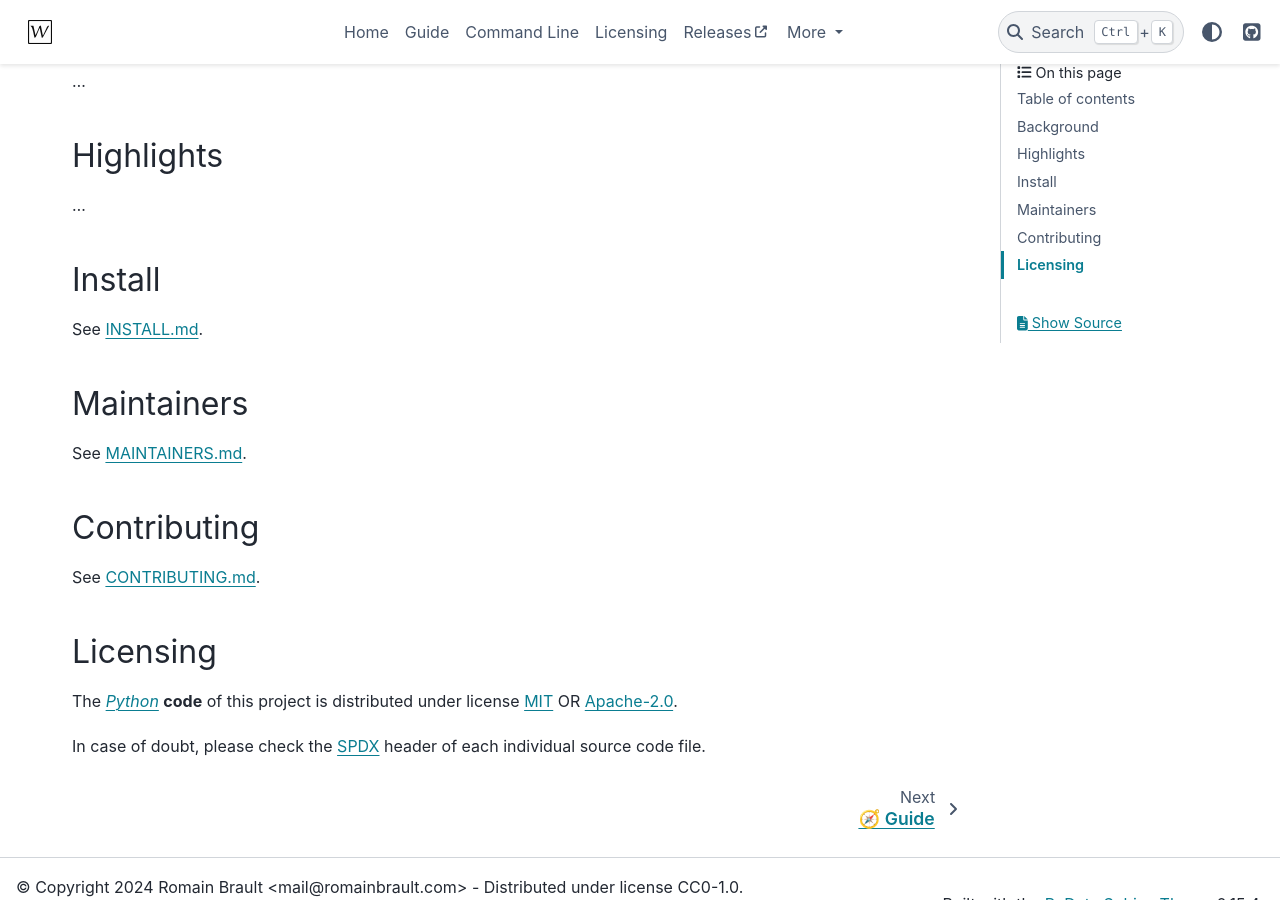
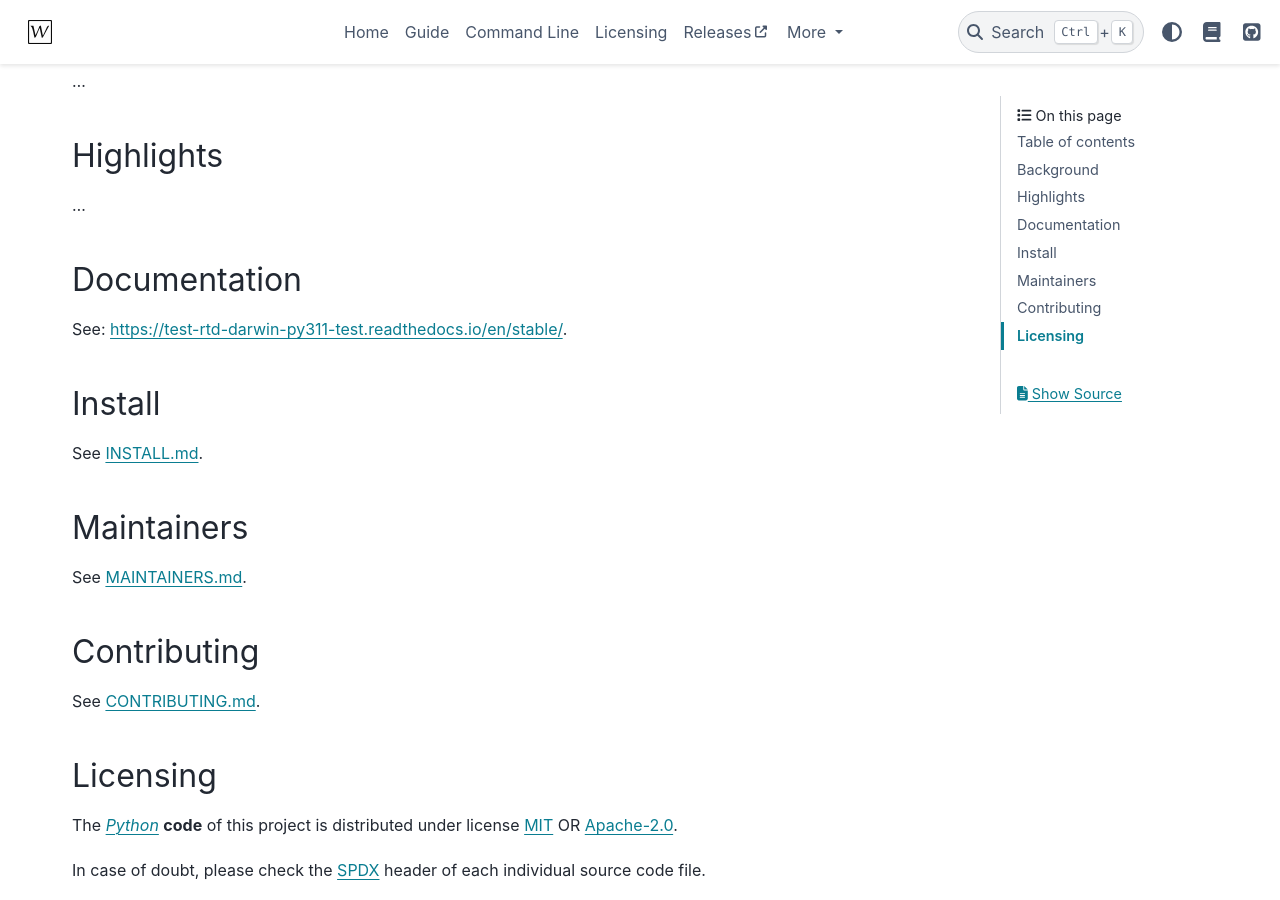
Before and after one commit to whiteprints-tests/test-rtd-darwin-py311-test, a Sphinx documentation site: the page built from docs/index.md, in a window 1280 px wide and 900 px high, scrolled down 786 px. Built offline with Sphinx 7.4.7 and the PyData theme 0.15.4, drawn with Linux system fonts in a browser that asks for light colours; pages that are not in the unit, such as notebooks, are missing from menus; comment, search, counter and statistics services are not loaded.

Commit message:
feat: ✨ add ReadTheDocs integration

```diff
--- a/README.md
+++ b/README.md
@@ -18,6 +18,7 @@
         <a href="https://spdx.org/licenses"><img alt="license badge" src="https://img.shields.io/badge/📝_License-MIT OR Apache--2.0-4CAF50.svg"/></a>
         <a href="https://github.com/whiteprints-tests/test-rtd-darwin-py311-test/discussions"><img alt="GitHub Discussions" src="https://img.shields.io/github/discussions/whiteprints-tests/test-rtd-darwin-py311-test.svg?logo=GitHub"></a>
         <a href="https://api.reuse.software/info/github.com/whiteprints-tests/test-rtd-darwin-py311-test"><img alt="REUSE status" src="https://api.reuse.software/badge/github.com/whiteprints-tests/test-rtd-darwin-py311-test"/></a>
+        <a href='https://readthedocs.org/projects/test-rtd-darwin-py311-test/'><img src='https://readthedocs.org/projects/test-rtd-darwin-py311-test/badge/?version=latest' alt='Documentation Status' /></a>
         <a href="https://www.contributor-covenant.org/version/2/1/code_of_conduct/"><img alt="contributor covenant badge" src="https://img.shields.io/badge/Contributor_Covenant-2.1-4BAAAA.svg?logo=contributorcovenant"/></a>
     </p>
 </div>
@@ -38,6 +39,10 @@
 ## Highlights
 
 ...
+
+## Documentation
+
+See: https://test-rtd-darwin-py311-test.readthedocs.io/en/stable/.
 
 ## Install
 
--- a/docs/conf.py
+++ b/docs/conf.py
@@ -6,6 +6,7 @@
 
 # pylint: disable=invalid-name
 
+import os
 from importlib import metadata
 from pathlib import Path
 
@@ -54,9 +55,19 @@
 html_logo = "_static/logo.svg"
 html_static_path = ["_static"]
 html_extra_path = []
+html_baseurl = os.environ.get("READTHEDOCS_CANONICAL_URL", "/")
+html_js_files = [
+    "readthedocs.js",
+]
 html_theme = "pydata_sphinx_theme"
 html_theme_options = {
     "icon_links": [
+        {
+            "name": "ReadTheDocs",
+            "url": "https://readthedocs.org/projects/test-rtd-darwin-py311-test",
+            "icon": "fa-solid fa-book",
+            "type": "fontawesome",
+        },
         {
             "name": "GitHub",
             "url": (
@@ -105,4 +116,6 @@
 exclude_patterns = [
     "_autoapi_templates/**",
 ]
-linkcheck_ignore = []
+linkcheck_ignore = [
+    r"https://.*\.readthedocs\.io/en/stable/",
+]
```
Also changed, not shown: docs/readthedocs.js (added, +11 -0 lines), .readthedocs.yml (added), 3 other files.
